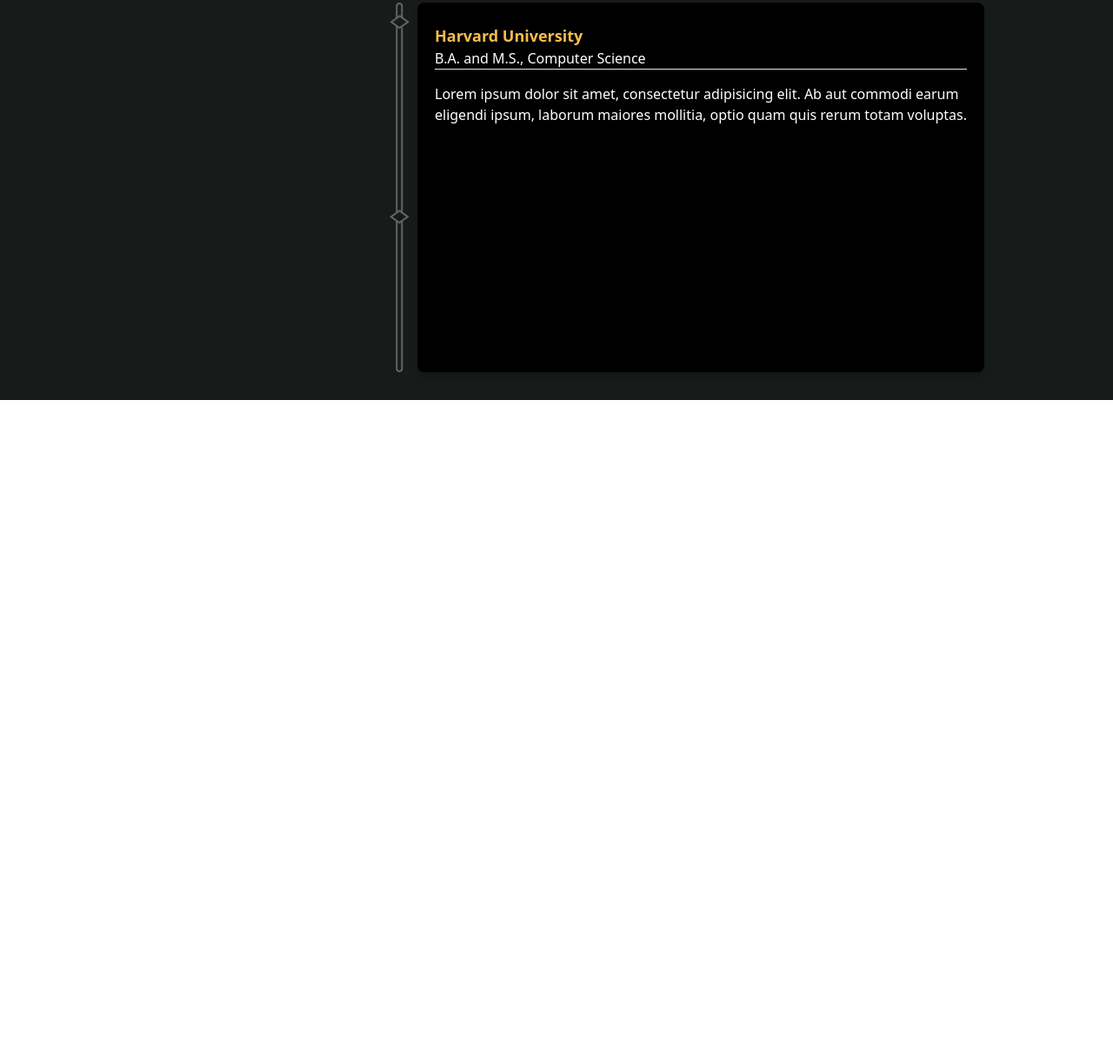
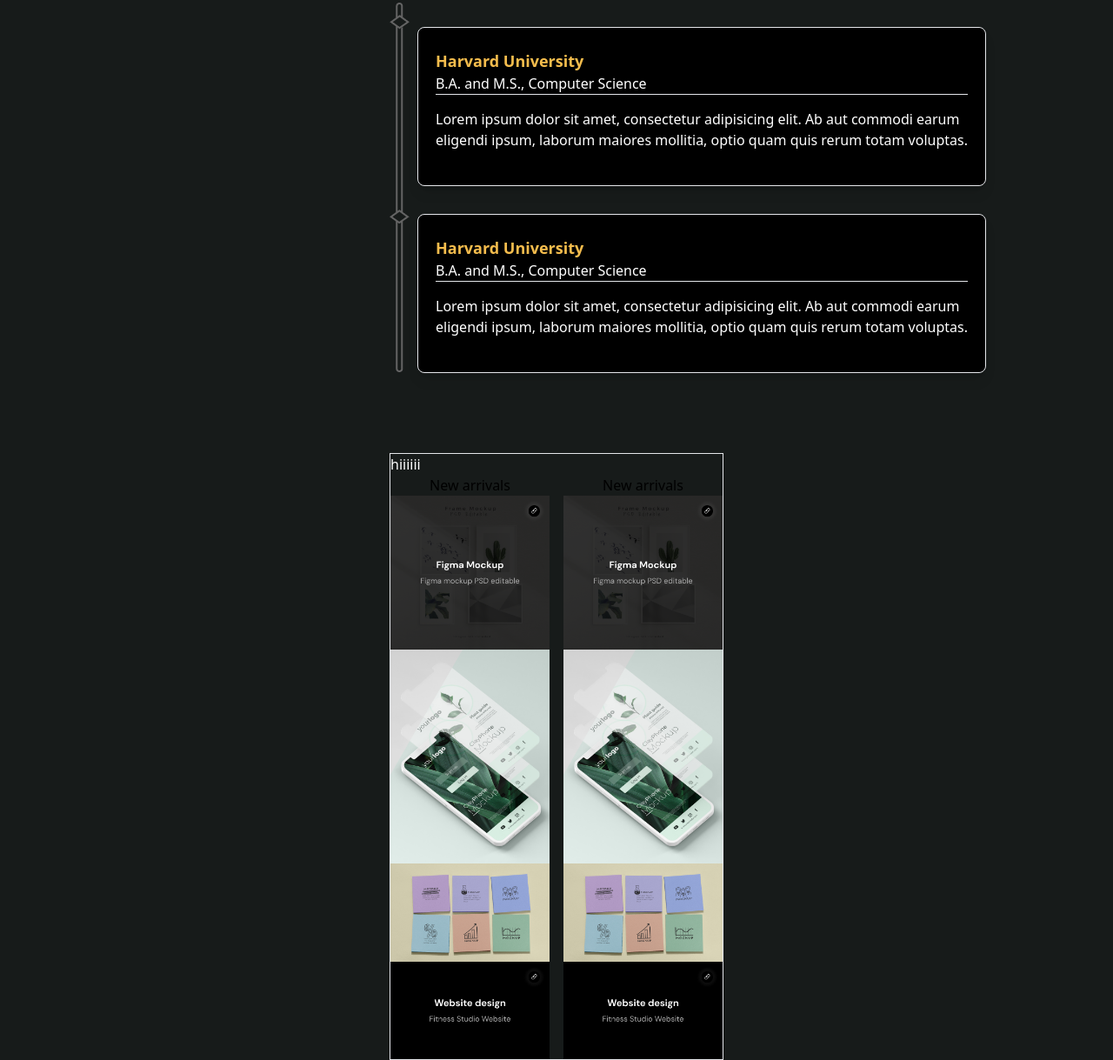
Before and after one commit to orun-sunny/assignment, a website: page index.html in a window 1280 px wide. Shown: the part 1012-2231 px from the top of the page at 87% size. Before the commit the page ends 1472 px from the top, so only its background shows below. Drawn offline with Linux system fonts and the light colour scheme; files whose address does not match are found by name.

Commit message:
working on portfolio

```diff
--- a/index.html
+++ b/index.html
@@ -238,7 +238,8 @@
               <div class="w-8">
                 <img src="./src/assets/bar.png" alt="" />
               </div>
-              <div class="rounded-lg shadow-lg bg-black">
+              <div class="py-7">
+                <div class="rounded-lg shadow-lg bg-black border">
                   <div class="px-5 py-6 divide-y divide-dotted divide-gray-500">
                     <div>
                       <h3 class="text-lg font-bold text-[#F5BD4D]">
@@ -250,11 +251,125 @@
                     </div>
                     <div class="py-4">
                       <p class="text-white">
-                      Lorem ipsum dolor sit amet, consectetur adipisicing elit.
-                      Ab aut commodi earum <br />
-                      eligendi ipsum, laborum maiores mollitia, optio quam quis
-                      rerum totam voluptas.
+                        Lorem ipsum dolor sit amet, consectetur adipisicing
+                        elit. Ab aut commodi earum <br />
+                        eligendi ipsum, laborum maiores mollitia, optio quam
+                        quis rerum totam voluptas.
                       </p>
+                    </div>
+                  </div>
+                </div>
+                <div class="py-8">
+                  <div class="border mt-4 rounded-lg shadow-lg bg-black">
+                    <div
+                      class="px-5 py-6 divide-y divide-dotted divide-gray-500"
+                    >
+                      <div>
+                        <h3 class="text-lg font-bold text-[#F5BD4D]">
+                          Harvard University
+                        </h3>
+                        <p class="text-sm text-white">
+                          B.A. and M.S., Computer Science
+                        </p>
+                      </div>
+                      <div class="py-4">
+                        <p class="text-white">
+                          Lorem ipsum dolor sit amet, consectetur adipisicing
+                          elit. Ab aut commodi earum <br />
+                          eligendi ipsum, laborum maiores mollitia, optio quam
+                          quis rerum totam voluptas.
+                        </p>
+                      </div>
+                    </div>
+                  </div>
+                </div>
+              </div>
+            </div>
+          </div>
+        </div>
+      </section>
+
+      <section class="max-w-[1320px] mx-auto bg-backgroud lg:py-0 px-16">
+        <div
+          class="grid grid-cols-3 sm:grid-cols-1 sm:col-span-1 md:grid-cols-2 lg:grid-cols-3 gap-12 text-left pb-6"
+        >
+          <div
+            class="col-span-1 md:shrink-0 md:grid-cols-2 sm:col-span-12 lg:col-span-1"
+          >
+            <div class="text-center ease-in duration-300 pt-2">
+              <!-- <h1>Day Dresses</h1>
+              <p>something on the sun</p>
+              <button
+                class="transition duration-150 ease-out hover:bg-red-700 mt-6 px-4 py-1 bg-red-500 text-white font-bold"
+              >
+                Shop Now
+              </button> -->
+            </div>
+          </div>
+          <div
+            class="lg:col-span-2 md:grid-cols-2 sm:col-span-12 sm:row-span-2 pb-6 border"
+          >
+            <h1 class="text-white">hiiiiii</h1>
+
+            <div
+              id="father"
+              class="grid grid-cols-2 sm:grid-cols-1 lg:grid-cols-2 gap-4"
+            >
+              <div class="justify-items-center">
+                <h1 class="p-4">New arrivals</h1>
+
+                <div class="flex items-center">
+                  <div class="group p-">
+                    <img
+                      class="group-hover:stroke-white group hover:bg-slate-200 w-full"
+                      src="./src/assets/img1.png"
+                      alt=""
+                    />
+                  </div>
+                </div>
+                <div class="pt-4 flex items-center">
+                  <div>
+                    <img class="w-full" src="./src/assets/img2.png" alt="" />
+                  </div>
+                </div>
+                <div class="pt-4 flex items-center">
+                  <div>
+                    <img class="w-full" src="./src/assets/img3.png" alt="" />
+                  </div>
+                </div>
+                <div class="pt-4 flex items-center">
+                  <div>
+                    <img class="w-full" src="./src/assets/img4.png" alt="" />
+                  </div>
+                </div>
+              </div>
+
+              <!-- 2nd -->
+              <div class="justify-items-center">
+                <h1 class="p-4">New arrivals</h1>
+
+                <div class="flex items-center">
+                  <div class="group p-">
+                    <img
+                      class="group-hover:stroke-white group hover:bg-slate-200 w-full"
+                      src="./src/assets/img1.png"
+                      alt=""
+                    />
+                  </div>
+                </div>
+                <div class="pt-4 flex items-center">
+                  <div>
+                    <img class="w-full" src="./src/assets/img2.png" alt="" />
+                  </div>
+                </div>
+                <div class="pt-4 flex items-center">
+                  <div>
+                    <img class="w-full" src="./src/assets/img3.png" alt="" />
+                  </div>
+                </div>
+                <div class="pt-4 flex items-center">
+                  <div>
+                    <img class="w-full" src="./src/assets/img4.png" alt="" />
                   </div>
                 </div>
               </div>
```
Also changed, not shown: src/assets/img1.png (added), src/assets/img2.png (added), src/assets/img3.png (added), src/assets/img4.png (added). Lines whose indentation alone changed are shown as unchanged.
